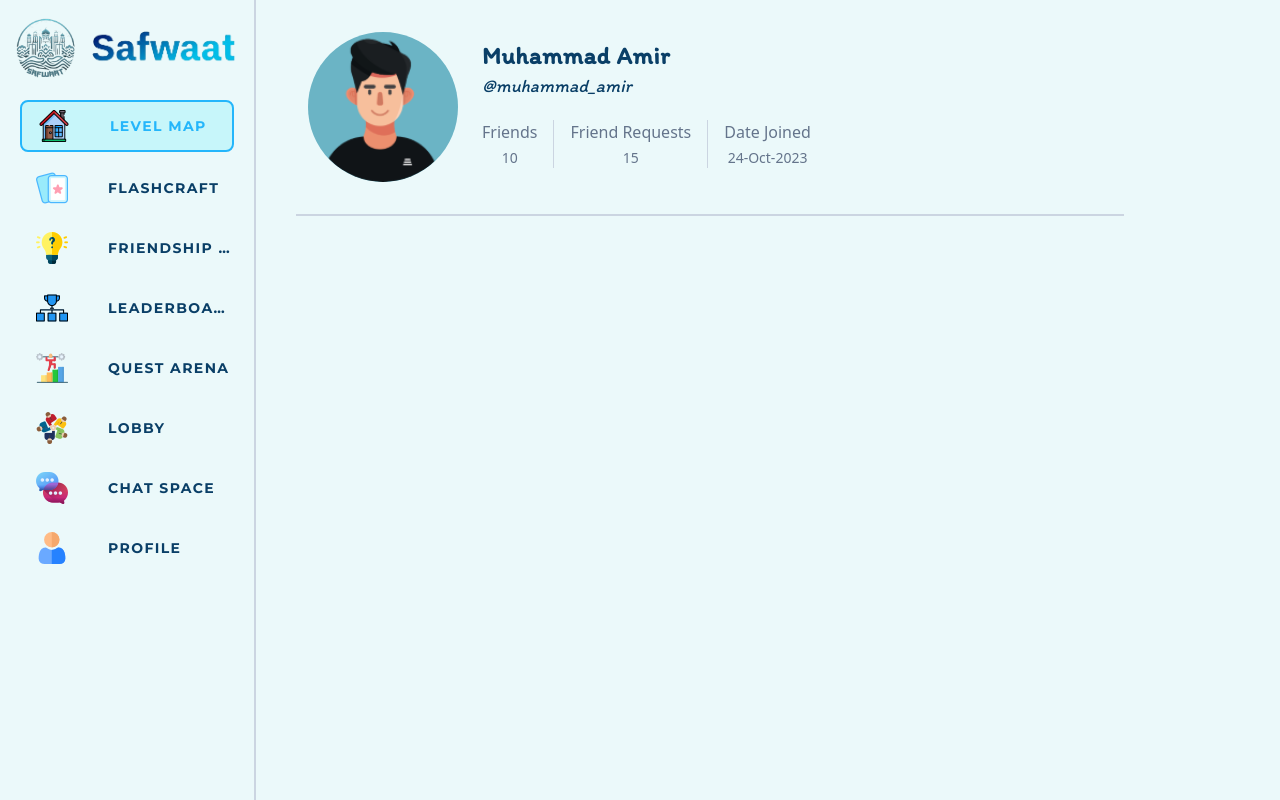
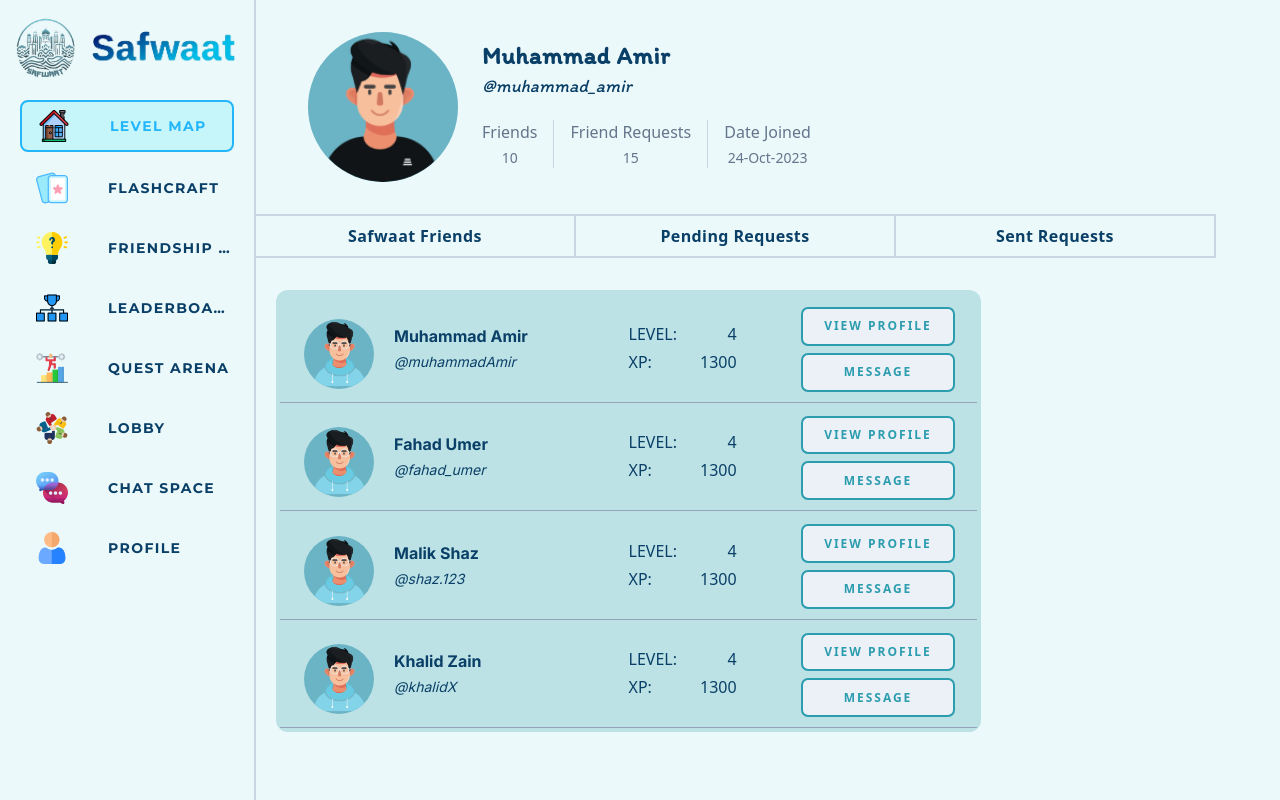
Before and after one commit to arsalan1004/Safwaat, a React (Vite) app in the folder Frontend/: page /FriendshipHub/Insights in a window 1280 px wide. Built offline with nearby package versions, Linux system fonts and the light colour scheme.

Commit message:
FriendBox Completed

```diff
--- a/Frontend/src/Components/FriendshipHub/Insights/Insights.jsx
+++ b/Frontend/src/Components/FriendshipHub/Insights/Insights.jsx
@@ -4,7 +4,7 @@ import InsightsMain from './InsightsMain/InsightsMain'
 
 function Insights() {
   return (
-    <div className='flex bg-primary-100 h-screen w-screen'>
+    <div className='flex bg-primary-100 w-screen overflow-x-hidden overflow-y-hidden'>
       <LeftSideBar />
       <InsightsMain />
     </div>
--- /dev/null
+++ b/Frontend/src/Components/FriendshipHub/Insights/InsightsMain/FriendBox.jsx
@@ -0,0 +1,59 @@
+import React from 'react'
+import boy2 from '../../../../Assets/Images/boy2.png';
+import classes from './FriendBox.module.css';
+import { Link } from 'react-router-dom';
+
+function FriendBox(props) {
+  return (
+    <div className='bg-primary-200 w-full h-auto px-6 py-3
+                    flex items-center  border-b-[1px] border-b-slate-400'>
+        {/* 2 Inner divs so that flex between can be applied */}
+
+        {/* User Image and Private Detail */}
+        <div className='flex items-center w-3/6'>
+            {/* Image */}
+            <div>
+                <img src={boy2} alt='userImage' className='relative z-10 bg-[#6BB4C5] rounded-full
+                            w-[70px] h-[70px] mt-3'
+                />
+            </div>
+                {/* UserName and Name */}
+            <div className='ml-5 flex-col items-center'>
+                <h1 className='font-bold font-Inter mb-1'>{props.name}</h1>
+                <h3 className='font-Inter italic text-sm'>{props.userName}</h3>
+            </div>
+        </div>
+
+        {/* Level Detail */}
+        <div className='flex-center w-1/6'>
+            <div className='w-full'>
+                <p className='flex justify-between mb-1'>
+                <span className='font-medium'>LEVEL:</span>
+                <span>4</span>
+                </p>
+                <p className='flex justify-between'>
+                <span className='font-medium'>XP:</span>
+                <span>1300</span>
+                </p>
+            </div>
+        </div>
+
+        {/* buttons */}
+        <div className='flex flex-col justify-center items-end gap-2 w-2/6'>
+            <Link to=''>
+                <button className={classes.Button}>
+                    View Profile
+                </button>
+            </Link>
+            <Link to=''>
+                <button className={classes.Button}>
+                    Message
+                </button>
+            </Link>
+        </div>
+
+    </div>
+  )
+}
+
+export default FriendBox
--- /dev/null
+++ b/Frontend/src/Components/FriendshipHub/Insights/InsightsMain/FriendBox.module.css
@@ -0,0 +1,60 @@
+.Button {
+    padding: 0.7em 1em;
+    border: none;
+    border-radius: 5px;
+    font-weight: bold;
+    letter-spacing: 2px;
+    width: 150px;
+    text-transform: uppercase;
+    transition: all 1000ms;
+    font-size: 12px;
+    position: relative;
+    overflow: hidden;
+    outline: 2px solid #2c9caf;
+    background-color: rgb(235, 241, 247);
+    margin-top:2%;
+}
+
+.Button:hover {
+    color: white;
+    transform: scale(1.1);
+    outline: 2px solid #70bdca;
+    box-shadow: 4px 5px 17px -4px #268391;
+  }
+
+.Button::before {
+    content: "";
+    position: absolute;
+    left: -50px;
+    top: 0;
+    width: 0;
+    height: 100%;
+    background-color: #2c9caf;
+    transform: skewX(45deg);
+    z-index: -1;
+    transition: color 800ms, width 1000ms;
+}
+
+.Button:hover::before {
+    width: 250%;
+}
+
+.Button {
+    color: #2c9caf;
+
+}
+
+.Button>a{
+    text-decoration: none;
+    width:100%;
+
+}
+
+.Button>a:hover{
+    text-decoration: none;
+    color: white;
+}
+
+.Button:hover a{
+    color:white;
+}
--- a/Frontend/src/Components/FriendshipHub/Insights/InsightsMain/InsightsMain.jsx
+++ b/Frontend/src/Components/FriendshipHub/Insights/InsightsMain/InsightsMain.jsx
@@ -1,12 +1,34 @@
 import React from 'react'
 import boy from '../../../../Assets/Images/boy.png';
+import FriendBox from './FriendBox';
 
 function InsightsMain() {
+
+  const friends = [
+    {
+        name: 'Muhammad Amir',
+        userName: '@muhammadAmir',
+    },
+    {
+        name: 'Fahad Umer',
+        userName: '@fahad_umer',
+    },
+    {
+        name: 'Malik Shaz',
+        userName: '@shaz.123',
+    },
+    {
+        name: 'Khalid Zain',
+        userName: '@khalidX',
+    }
+
+]
+
   return (
-    <div className='h-screen w-3/4 pt-5 pl-10 text-secondary'>
+    <div className='h-screen w-3/4 pt-5  text-secondary overflow-y-auto '>
 
       {/* User Profile */}
-      <div className='flex items-start mx-3 '>
+      <div className='flex items-start mx-3 pl-10 '>
         {/* Image */}
         <div>
           <img src={boy} alt='userImage' className='relative z-10 bg-[#6BB4C5] rounded-full
@@ -37,11 +59,38 @@ function InsightsMain() {
 
       </div>
 
-      {/*Border  */}
-      <div className='h-[2px] w-[90%] bg-slate-300 mt-8 '>
+
+
+      <div className='w-full pl-0 mt-8 flex border-t-2 border-b-2 border-t-slate-300 border-b-slate-300'>
+        <div className='h-10 w-1/3 border-r-2 border-r-slate-300 flex-center'>
+          <span className='text-center text-secondary font-bold tracking-wide'>Safwaat Friends</span>
+        </div>
+        <div className='h-10 w-1/3 border-r-2 border-r-slate-300 flex-center'>
+          <span className='text-center text-secondary font-bold tracking-wide'>Pending Requests</span>
+        </div>
+        <div className='h-10 w-1/3 border-r-2 border-r-slate-300 flex-center'>
+          <span className='text-center text-secondary font-bold tracking-wide'>Sent Requests</span>
+        </div>
       </div>
 
+      {/* Friend Box Section */}
+      <div className='mt-8 pl-5'>
+       <div className='rounded-xl w-3/4 bg-primary-200 p-1'>
+        {/* FriendBox */}
+        {
+          friends.map(
+            (val,i) => (
+              <FriendBox
+                key={i}
+                name={val.name}
+                userName={val.userName}
+              />
+            )
+          )
+        }
+       </div>
 
+      </div>
 
 
     </div>
```
